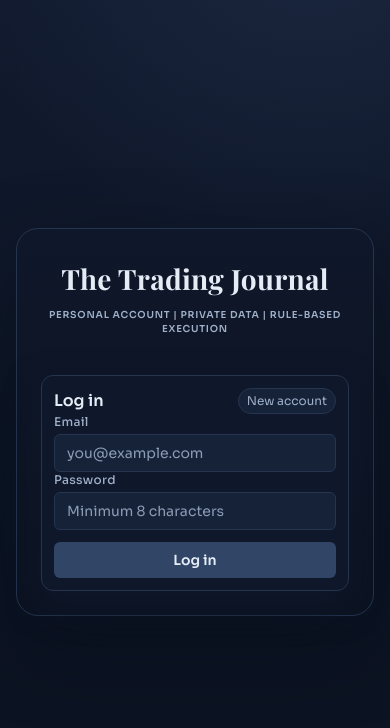
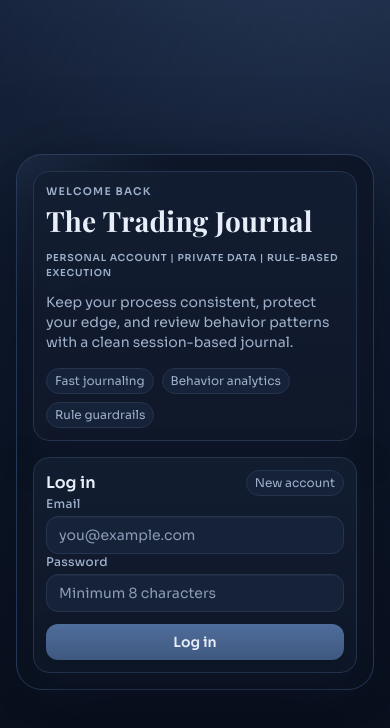
Before and after one commit to franklin4277/appp, a React (Vite) app in the folder client/: page / in a window 390 px wide. Shown: the top 728 px of the page. Built offline with nearby package versions, Linux system fonts and the light colour scheme; no server answers.

Commit message:
Refine overall UI with cohesive dashboard and responsive visual polish

```diff
--- a/client/src/App.jsx
+++ b/client/src/App.jsx
@@ -179,37 +179,58 @@ const App = () => {
     <main className="mx-auto w-full max-w-[1600px] p-2 sm:p-3 md:p-5">
       <section className="journal-shell p-4 md:p-6">
         <header className="journal-hero mb-4 md:mb-6">
-          <h1 className="hero-title">The Trading Journal</h1>
-          <p className="hero-meta">ACCOUNT MODE | PRIVATE JOURNAL | RULE-BASED EXECUTION</p>
-          <div className="mt-2 flex flex-wrap items-center justify-center gap-2 text-xs">
-            <span className="chip">{user.name}</span>
-            <span className="chip">{user.email}</span>
-            <button type="button" className="chip text-textMain transition hover:border-accent" onClick={onLogout}>
-              Log out
-            </button>
+          <div className="hero-grid">
+            <div className="hero-summary">
+              <p className="section-kicker">Personal Trading Workspace</p>
+              <h1 className="hero-title">The Trading Journal</h1>
+              <p className="hero-meta">ACCOUNT MODE | PRIVATE JOURNAL | RULE-BASED EXECUTION</p>
+              <p className="mt-2 max-w-3xl text-sm text-textMuted">
+                Rule-based logging for Asia High/Low reactions and clean execution.
+              </p>
+              <div className="mt-3 flex flex-wrap gap-2 text-xs">
+                <span className="chip">Trade only Asia High/Low reactions</span>
+                <span className="chip">Track Acceptance vs Rejection</span>
+                <span className="chip">Prioritize clean A+ setups</span>
+              </div>
+              <div className="strategy-badge mt-3 px-3 py-2 text-sm">{strategySignal}</div>
+            </div>
+
+            <aside className="hero-account">
+              <p className="section-kicker">Account</p>
+              <p className="mt-1 text-sm font-semibold">{user.name}</p>
+              <p className="text-xs text-textMuted">{user.email}</p>
+              <div className="mt-3 flex flex-wrap gap-2 text-xs">
+                <span className="chip">{loading ? "Syncing..." : "Ready"}</span>
+                <span className="chip">{trades.length} trades loaded</span>
+                <button
+                  type="button"
+                  className="chip text-textMain transition hover:border-accent"
+                  onClick={onLogout}
+                >
+                  Log out
+                </button>
+              </div>
+            </aside>
           </div>
         </header>
 
         <section className="dashboard-frame">
-          <div className="mb-4 flex flex-col gap-3 md:mb-5">
-            <div className="flex flex-wrap items-center justify-between gap-2">
-              <p className="max-w-3xl text-sm text-textMuted">
-                Rule-based logging for Asia High/Low reactions and clean execution.
-              </p>
-              <div className="flex flex-wrap items-center gap-2">
-                {loading ? <span className="chip">Syncing...</span> : <span className="chip">Ready</span>}
-              </div>
+          <div className="soft-frame mb-4 md:mb-5">
+            <div className="section-title">
+              <h2>Workspace Sync</h2>
+              <p>Live Status</p>
             </div>
-
-            <div className="flex flex-wrap gap-2 text-xs">
-              <span className="chip">Trade only Asia High/Low reactions</span>
-              <span className="chip">Track Acceptance vs Rejection</span>
-              <span className="chip">Prioritize clean A+ setups</span>
+            <div className="flex flex-wrap items-center gap-2 text-xs">
+              <span className="chip">{loading ? "Syncing data..." : "Up to date"}</span>
+              <span className="chip">Filters applied in real-time</span>
+              <span className="chip">Private journal mode</span>
             </div>
-
-            <div className="strategy-badge px-3 py-2 text-sm">{strategySignal}</div>
           </div>
 
+          <div className="section-title">
+            <h2>Filters & Session Activity</h2>
+            <p>Preparation</p>
+          </div>
           <div className="mb-4 grid grid-cols-1 gap-4 xl:grid-cols-[1.05fr_0.95fr]">
             <FiltersBar filters={filters} onChange={onFilterChange} options={user.settings?.options} />
             <SessionPerformanceGraph
@@ -218,6 +239,10 @@ const App = () => {
             />
           </div>
 
+          <div className="section-title">
+            <h2>Settings & Data Tools</h2>
+            <p>Configuration</p>
+          </div>
           <div className="mb-4 grid grid-cols-1 gap-4 xl:grid-cols-2">
             <SettingsPanel user={user} token={token} onUserUpdate={setUser} />
             <DataTools token={token} filters={filters} onImported={loadData} />
@@ -229,6 +254,10 @@ const App = () => {
 
           <div className="section-divider mb-4" />
 
+          <div className="section-title">
+            <h2>Journal Entry & Insights</h2>
+            <p>Execution</p>
+          </div>
           <section className="grid grid-cols-1 gap-4 xl:grid-cols-[1.1fr_0.9fr]">
             <TradeEntryForm onTradeSaved={onTradeSaved} token={token} settings={user.settings} />
 
@@ -247,6 +276,10 @@ const App = () => {
             </div>
           </section>
 
+          <div className="section-title mt-4">
+            <h2>Review & Performance Boards</h2>
+            <p>Reflection</p>
+          </div>
           <section className="mt-4 grid grid-cols-1 gap-4">
             <HeatmapMatrix heatmap={analytics.heatmap} />
             <CoachingSummary coaching={analytics.coaching} />
--- a/client/src/components/AuthPanel.jsx
+++ b/client/src/components/AuthPanel.jsx
@@ -29,14 +29,25 @@ const AuthPanel = ({ onAuthenticated }) => {
   };
 
   return (
-    <main className="mx-auto flex min-h-screen w-full max-w-5xl items-center justify-center p-4">
-      <section className="journal-shell w-full max-w-md p-6">
-        <header className="journal-hero mb-6">
-          <h1 className="hero-title">The Trading Journal</h1>
-          <p className="hero-meta">PERSONAL ACCOUNT | PRIVATE DATA | RULE-BASED EXECUTION</p>
-        </header>
+    <main className="mx-auto flex min-h-screen w-full max-w-6xl items-center justify-center p-4">
+      <section className="journal-shell w-full max-w-4xl p-4 md:p-6">
+        <div className="grid grid-cols-1 gap-4 md:grid-cols-[1.1fr_0.9fr]">
+          <aside className="panel animate-riseIn">
+            <p className="section-kicker">Welcome Back</p>
+            <h1 className="hero-title mt-1">The Trading Journal</h1>
+            <p className="hero-meta">PERSONAL ACCOUNT | PRIVATE DATA | RULE-BASED EXECUTION</p>
+            <p className="mt-3 text-sm text-textMuted">
+              Keep your process consistent, protect your edge, and review behavior patterns with a clean
+              session-based journal.
+            </p>
+            <div className="mt-4 flex flex-wrap gap-2 text-xs">
+              <span className="chip">Fast journaling</span>
+              <span className="chip">Behavior analytics</span>
+              <span className="chip">Rule guardrails</span>
+            </div>
+          </aside>
 
-        <form onSubmit={handleSubmit} className="panel animate-riseIn space-y-3">
+          <form onSubmit={handleSubmit} className="panel animate-riseIn space-y-3">
           <div className="flex items-center justify-between">
             <h2 className="text-base font-semibold">{mode === "register" ? "Create account" : "Log in"}</h2>
             <button
@@ -91,7 +102,8 @@ const AuthPanel = ({ onAuthenticated }) => {
           <button className="btn-primary w-full" type="submit" disabled={loading}>
             {loading ? "Please wait..." : mode === "register" ? "Create account" : "Log in"}
           </button>
-        </form>
+          </form>
+        </div>
       </section>
     </main>
   );
--- a/client/src/styles/index.css
+++ b/client/src/styles/index.css
@@ -6,14 +6,16 @@
 
 :root {
   color-scheme: dark;
-  --bg-deep: #0b1220;
-  --bg-soft: #111a2e;
-  --panel: rgba(16, 25, 42, 0.88);
-  --panel-soft: rgba(23, 35, 56, 0.85);
-  --line: #25344f;
-  --text-main: #e5ecf6;
+  --bg-deep: #090f1b;
+  --bg-mid: #101a2c;
+  --bg-soft: #16233b;
+  --panel: rgba(17, 28, 48, 0.9);
+  --panel-soft: rgba(23, 36, 60, 0.88);
+  --line: #2b3e5f;
+  --line-soft: rgba(159, 176, 202, 0.12);
+  --text-main: #e8eef9;
   --text-muted: #9fb0ca;
-  --accent: #3a5277;
+  --accent: #48638e;
 }
 
 * {
@@ -24,29 +26,58 @@ body {
   margin: 0;
   font-family: "Sora", "Segoe UI", sans-serif;
   background:
-    radial-gradient(circle at 12% 10%, rgba(58, 82, 119, 0.2), transparent 34%),
-    radial-gradient(circle at 84% 14%, rgba(58, 82, 119, 0.14), transparent 30%),
-    linear-gradient(180deg, var(--bg-soft), var(--bg-deep));
+    radial-gradient(circle at 8% 6%, rgba(72, 99, 142, 0.2), transparent 28%),
+    radial-gradient(circle at 88% 11%, rgba(72, 99, 142, 0.16), transparent 26%),
+    linear-gradient(160deg, var(--bg-soft), var(--bg-mid) 45%, var(--bg-deep));
   color: var(--text-main);
   min-height: 100vh;
-  line-height: 1.45;
+  line-height: 1.5;
+}
+
+body::before {
+  content: "";
+  position: fixed;
+  inset: 0;
+  pointer-events: none;
+  background:
+    linear-gradient(180deg, rgba(255, 255, 255, 0.02), transparent 26%),
+    repeating-linear-gradient(
+      120deg,
+      rgba(255, 255, 255, 0.015),
+      rgba(255, 255, 255, 0.015) 1px,
+      transparent 1px,
+      transparent 18px
+    );
+  opacity: 0.4;
+  z-index: 0;
 }
 
 #root {
   min-height: 100vh;
+  position: relative;
+  z-index: 1;
 }
 
 .panel {
-  @apply rounded-xl border border-border bg-panel p-4 shadow-panel;
-  backdrop-filter: blur(4px);
+  @apply rounded-2xl border border-border bg-panel p-4 shadow-panel;
+  background: linear-gradient(180deg, rgba(19, 30, 50, 0.92), rgba(16, 25, 42, 0.9));
+  backdrop-filter: blur(8px);
+  transition: border-color 180ms ease, transform 180ms ease, box-shadow 220ms ease;
+}
+
+.panel:hover {
+  border-color: rgba(107, 132, 169, 0.55);
+  box-shadow: 0 16px 36px rgba(6, 10, 24, 0.45);
+  transform: translateY(-1px);
 }
 
 .input {
-  @apply w-full rounded-md border border-border bg-panelMuted px-3 py-2 text-sm text-textMain outline-none transition;
+  @apply w-full rounded-xl border border-border bg-panelMuted px-3 py-2 text-sm text-textMain outline-none transition;
+  box-shadow: inset 0 1px 0 rgba(255, 255, 255, 0.03);
 }
 
 .input:focus {
-  @apply border-accent ring-2 ring-accent/30;
+  @apply border-accent ring-2 ring-accent/25;
 }
 
 .input::placeholder {
@@ -59,23 +90,49 @@ body {
 }
 
 .btn-primary {
-  @apply rounded-md bg-accent px-3 py-2 text-sm font-semibold text-textMain transition hover:brightness-110 disabled:cursor-not-allowed disabled:opacity-60;
+  @apply rounded-xl bg-accent px-3 py-2 text-sm font-semibold text-textMain transition disabled:cursor-not-allowed disabled:opacity-60;
+  background: linear-gradient(180deg, #4f6d9b, #3f5880);
+  box-shadow: 0 8px 20px rgba(9, 16, 28, 0.35);
+}
+
+.btn-primary:hover {
+  filter: brightness(1.08);
+  transform: translateY(-1px);
 }
 
 .chip {
   @apply rounded-full border border-border bg-panelMuted px-2 py-1 text-xs text-textMuted;
+  backdrop-filter: blur(6px);
 }
 
 .journal-shell {
-  background: linear-gradient(180deg, rgba(15, 23, 42, 0.92), rgba(11, 18, 32, 0.9));
+  background:
+    radial-gradient(circle at 2% 0%, rgba(79, 109, 155, 0.2), transparent 24%),
+    linear-gradient(180deg, rgba(14, 23, 40, 0.95), rgba(9, 16, 28, 0.94));
   border: 1px solid var(--line);
-  border-radius: 22px;
-  box-shadow: 0 28px 80px rgba(5, 10, 20, 0.45);
+  border-radius: 26px;
+  box-shadow: 0 30px 90px rgba(4, 8, 18, 0.55);
 }
 
 .journal-hero {
-  text-align: center;
-  padding: 0.35rem 0 0.9rem;
+  padding: 0.35rem 0 0.8rem;
+}
+
+.hero-grid {
+  display: grid;
+  gap: 1rem;
+  grid-template-columns: 1fr;
+}
+
+.hero-summary {
+  text-align: left;
+}
+
+.hero-account {
+  border: 1px solid var(--line);
+  border-radius: 16px;
+  padding: 0.75rem;
+  background: linear-gradient(180deg, rgba(20, 32, 52, 0.9), rgba(16, 25, 42, 0.9));
 }
 
 .hero-title {
@@ -84,30 +141,61 @@ body {
   font-family: "Playfair Display", Georgia, serif;
   font-size: clamp(1.75rem, 2.4vw, 2.9rem);
   font-weight: 700;
-  letter-spacing: 0.01em;
+  letter-spacing: 0.008em;
 }
 
 .hero-meta {
   margin: 0.58rem 0 0;
   color: var(--text-muted);
   font-size: 0.7rem;
-  letter-spacing: 0.11em;
+  letter-spacing: 0.12em;
+  font-weight: 600;
+}
+
+.section-kicker {
+  margin: 0;
+  color: var(--text-muted);
+  text-transform: uppercase;
+  letter-spacing: 0.12em;
+  font-size: 0.66rem;
   font-weight: 600;
 }
 
 .dashboard-frame {
-  border-radius: 18px;
+  border-radius: 20px;
   border: 1px solid var(--line);
-  background: rgba(13, 20, 36, 0.86);
+  background: linear-gradient(180deg, rgba(13, 21, 37, 0.9), rgba(10, 17, 29, 0.9));
   box-shadow: inset 0 1px 0 rgba(255, 255, 255, 0.02);
-  padding: 1rem;
+  padding: 1.05rem;
 }
 
 .strategy-badge {
-  border-radius: 10px;
+  border-radius: 12px;
   border: 1px solid var(--line);
-  background: linear-gradient(180deg, rgba(23, 35, 56, 0.9), rgba(20, 30, 49, 0.88));
-  color: #d5e0f1;
+  background: linear-gradient(180deg, rgba(35, 51, 78, 0.88), rgba(24, 36, 58, 0.88));
+  color: #dbe5f5;
+}
+
+.soft-frame {
+  border: 1px solid var(--line-soft);
+  border-radius: 14px;
+  background: rgba(15, 24, 40, 0.7);
+  padding: 0.7rem 0.8rem;
+}
+
+.metric-card {
+  overflow: hidden;
+  position: relative;
+}
+
+.metric-card::before {
+  content: "";
+  position: absolute;
+  left: 0;
+  right: 0;
+  top: 0;
+  height: 2px;
+  background: linear-gradient(90deg, rgba(93, 125, 171, 0.78), transparent);
 }
 
 .mobile-card {
@@ -120,13 +208,47 @@ body {
 .section-divider {
   height: 1px;
   width: 100%;
-  background: linear-gradient(90deg, transparent, rgba(159, 176, 202, 0.35), transparent);
+  background: linear-gradient(90deg, transparent, rgba(159, 176, 202, 0.42), transparent);
+}
+
+.section-title {
+  display: flex;
+  align-items: baseline;
+  justify-content: space-between;
+  gap: 0.75rem;
+  margin-bottom: 0.65rem;
+}
+
+.section-title h2 {
+  margin: 0;
+  font-size: 0.98rem;
+  font-weight: 600;
+}
+
+.section-title p {
+  margin: 0;
+  font-size: 0.72rem;
+  letter-spacing: 0.08em;
+  text-transform: uppercase;
+  color: var(--text-muted);
+}
+
+@media (min-width: 900px) {
+  .hero-grid {
+    grid-template-columns: 1fr auto;
+    align-items: end;
+    gap: 1.25rem;
+  }
+
+  .hero-account {
+    min-width: 255px;
+  }
 }
 
 @media (max-width: 768px) {
   body {
     background:
-      radial-gradient(circle at 80% -10%, rgba(58, 82, 119, 0.24), transparent 36%),
+      radial-gradient(circle at 80% -10%, rgba(72, 99, 142, 0.27), transparent 36%),
       linear-gradient(180deg, var(--bg-soft), var(--bg-deep));
   }
 
@@ -136,10 +258,14 @@ body {
   }
 
   .dashboard-frame {
-    padding: 0.75rem;
+    padding: 0.78rem;
   }
 
   .panel {
     @apply p-3;
   }
+
+  .hero-account {
+    padding: 0.65rem;
+  }
 }
```
Also changed, not shown: client/src/components/StatCards.jsx (+4 -3 lines).
